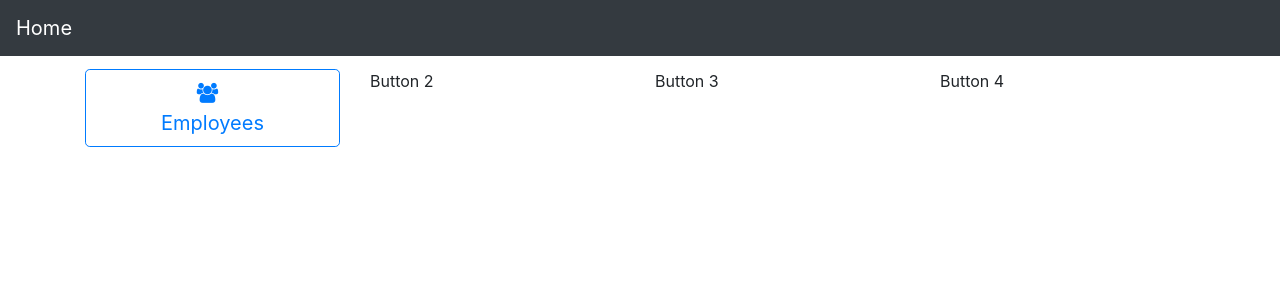
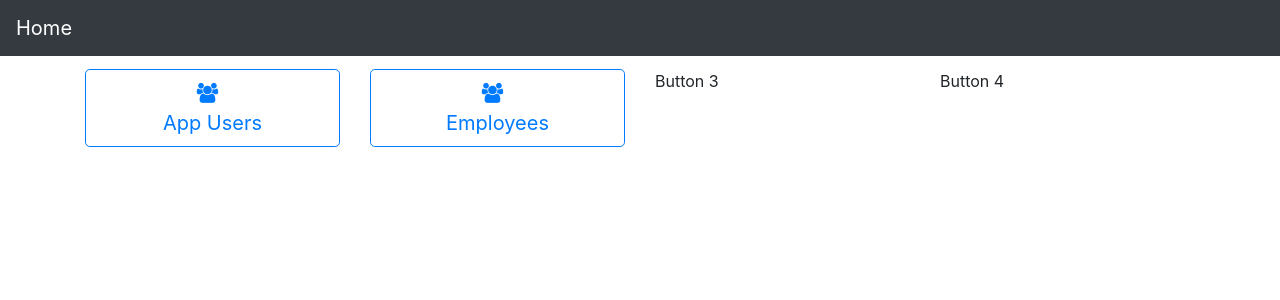
Before and after one commit to Japhlet/Human-Resources-Registry, an Angular app in the folder master-registry-ui/: page / in a window 1280 px wide. Shown: the top 300 px of the page. Built offline with nearby package versions, Linux system fonts and the light colour scheme.

Commit message:
"Added App Users navigation link"

```diff
--- a/master-registry-ui/src/app/app-routing.module.ts
+++ b/master-registry-ui/src/app/app-routing.module.ts
@@ -2,11 +2,13 @@ import { NgModule } from '@angular/core';
 import { RouterModule, Routes } from '@angular/router';
 import { EmployeeComponent } from './employee/employee/employee.component';
 import { HomeComponent } from './home/home/home.component';
+import { UserregistrationComponent } from './userregistration/userregistration/userregistration.component';
 
 const routes: Routes = [
   { path: 'home', component: HomeComponent },
   { path: 'employees', component: EmployeeComponent },
-  { path: '', component: HomeComponent }
+  { path: '', component: HomeComponent },
+  { path: 'users', component: UserregistrationComponent },
 ];
 
 @NgModule({
--- a/master-registry-ui/src/app/home/home/home.component.html
+++ b/master-registry-ui/src/app/home/home/home.component.html
@@ -1,5 +1,13 @@
 <div class="container">
     <div class="row">
+        <div class="col-sm">
+            <a href="/users" role="button" class="btn btn-outline-primary btn-lg btn-block text-center">
+                <span><i class="fa fa-users"></i></span>
+                <br>
+                App Users
+            </a>
+        </div>
+
         <div class="col-sm">
             <a href="/employees" role="button" class="btn btn-outline-primary btn-lg btn-block text-center">
                 <span><i class="fa fa-users"></i></span>
@@ -9,9 +17,6 @@
         </div>
 
         <div class="col-sm">
-            Button 2
-        </div>
-        <div class="col-sm">
             Button 3
         </div>
         <div class="col-sm">
```
